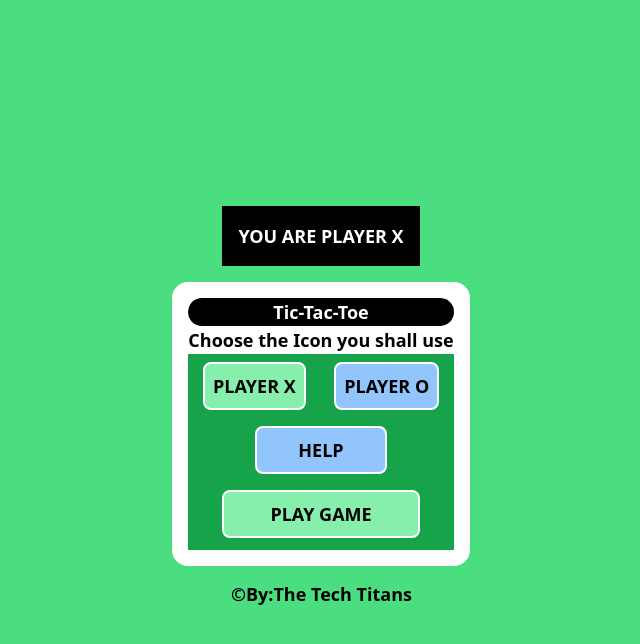
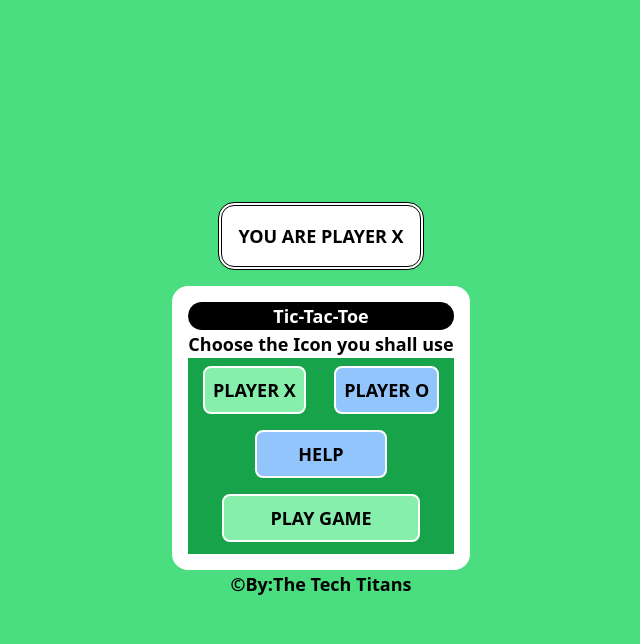
Before and after one commit to itsbluejelly/tic-tac-toe-project, a website: page docs/index.html in a window 1280 px wide. Both pictures are taken after a click on the button "PLAYER X". Shown: the whole page, without its empty margins (319-959 px from the left). Drawn offline with Linux system fonts and the light colour scheme.

Commit message:
new header features

```diff
--- a/docs/index.html
+++ b/docs/index.html
@@ -18,7 +18,7 @@
     <body class="min-h-screen scroll-auto flex flex-col justify-center items-center bg-green-400 dark:bg-blue-900">
         <!-- MADE OF 4 SECTIONS, A HEDER TO SHOW PLAYER, A SELECTION MENU, THE GAMEPAD AND A FOOTER-->
         <!-- TO SHOW TYPE OF PLAYER,THE HEADER WHICH HAS CENTERED TEXT IS FIRST HIDDEN, HAS A PADDING AND MARGIN OF 16PX ALL ROUND -->
-        <div id="show-player" class="text-center bg-black text-white p-4 mb-4 font-bold text-lg hidden dark:bg-white dark:text-black"></div>
+        <div id="show-player" class="text-center bg-white text-black p-4 mb-4 font-bold text-lg dark:bg-black dark:text-white rounded-2xl border-4 border-double border-black dark:border-white hidden"></div>
 
         <!--SELECTION MENU, IT IS INITIALLY VISIBLE AND HAS A ROUNDED BORDER OF 16PX-->
         <div div class=" bg-white p-4 text-lg font-semibold rounded-2xl selection-box dark:bg-black">
@@ -62,7 +62,7 @@
         </div>
 
         <!-- ADDED FOOTER -->
-        <footer class="text-lg font-semibold dark:text-white animate-start-drop">&copy;By:The Tech Titans</footer>
+        <footer class="text-lg font-semibold dark:text-white focus-within:animate-start-drop">&copy;By:The Tech Titans</footer>
 
         <script src="./js/index.js"></script>
     </body>
```
Also changed, not shown: docs/css/style.css.
